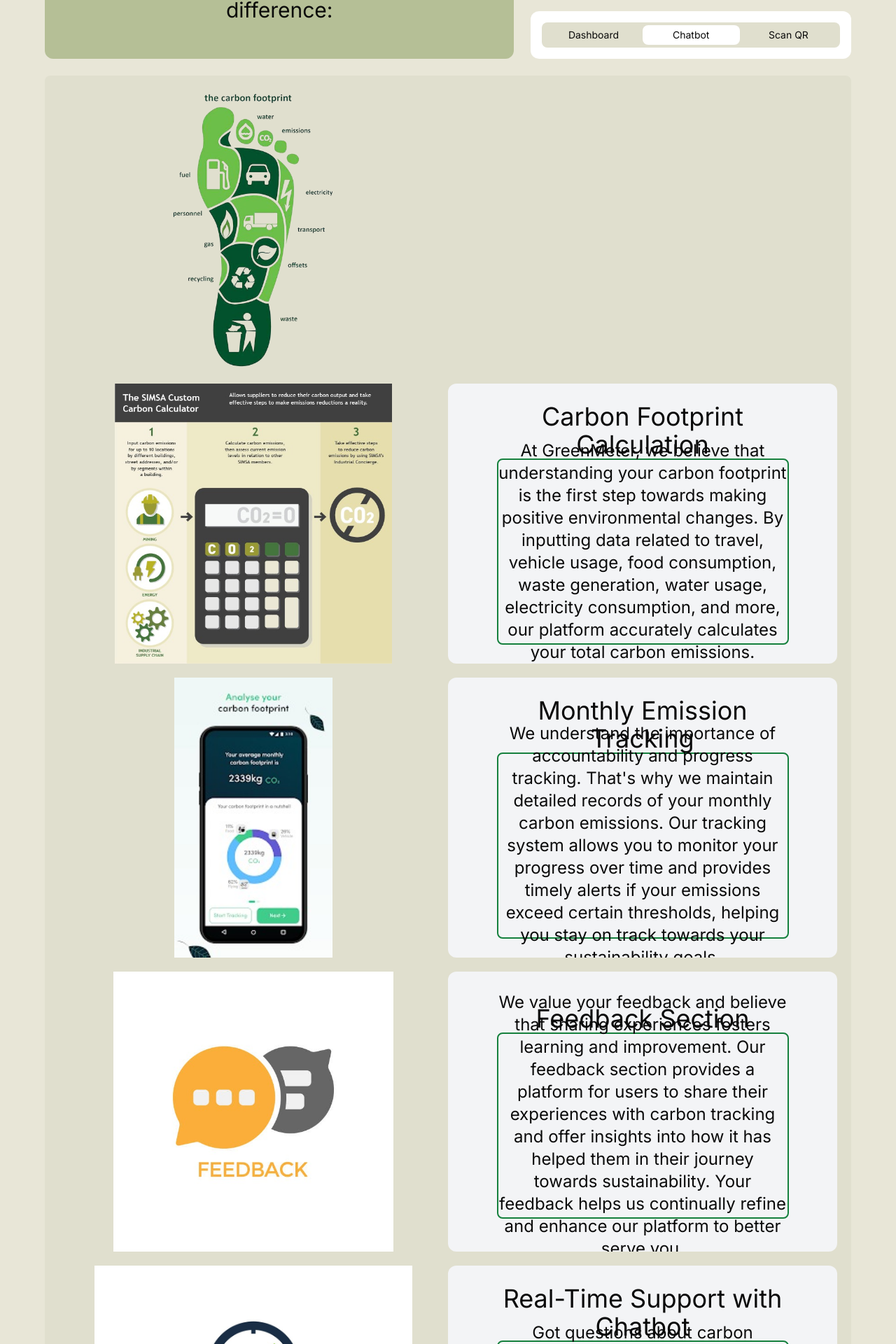
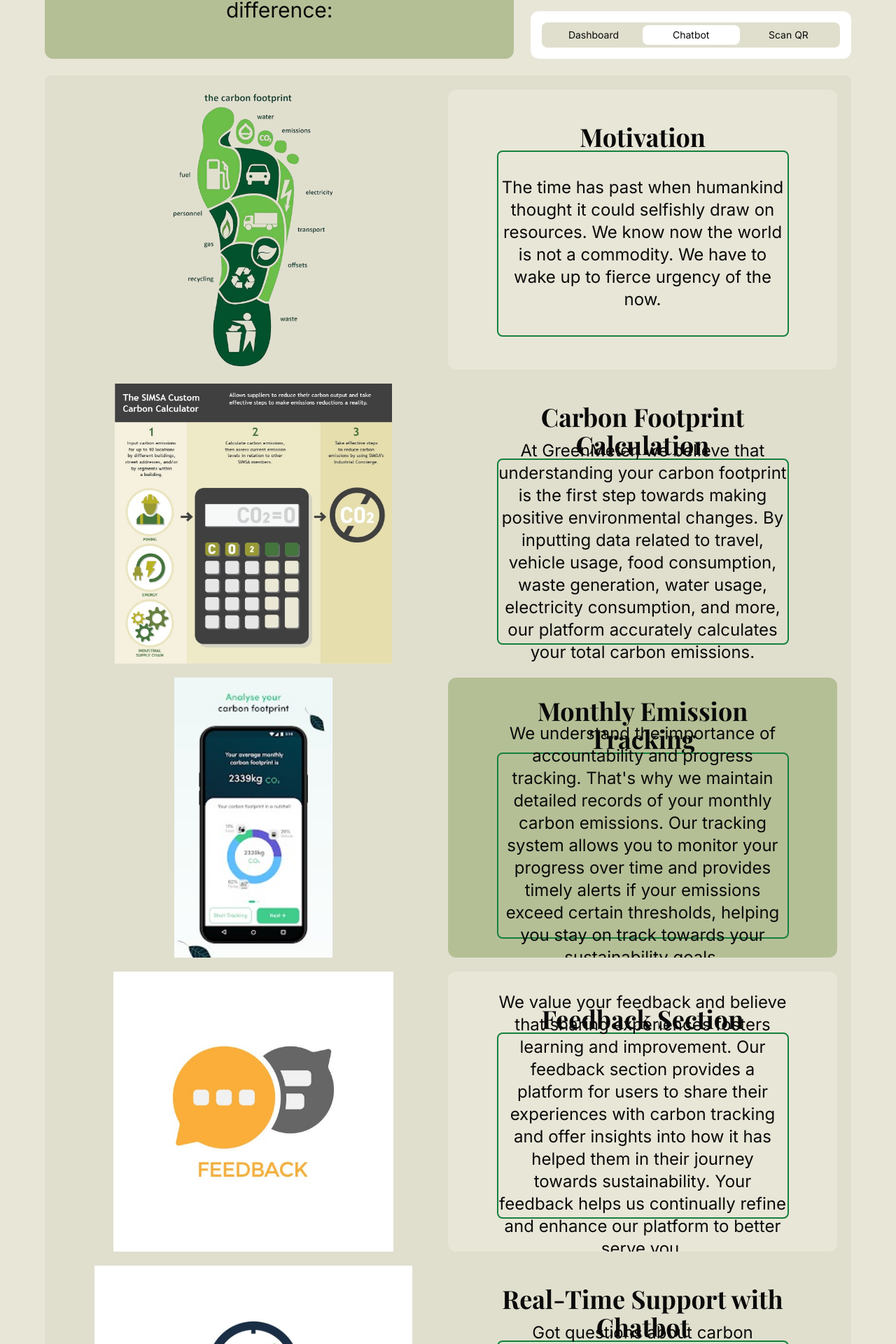
Before and after one commit to Aggarwalg01/Carbon-Footprint-Tracker, a Next.js app in the folder main-page/: page / in a window 1280 px wide. Shown: the part 540-2460 px from the top of the page at 70% size. Built offline with nearby package versions, Linux system fonts and the light colour scheme; no server answers; a web font is replaced by a local one.

Commit message:
section colours on main page

```diff
--- a/main-page/src/app/page.js
+++ b/main-page/src/app/page.js
@@ -184,12 +184,12 @@ export default function Page() {
           />
         </div>
 
-        <div className="w-full h-full flex flex-col justify-center items-center rounded-xl relative overflow-hidden">
+        <div className="w-full h-full flex bg-[#e8e6d7]  flex-col justify-center items-center rounded-xl relative overflow-hidden">
           {/* <div className=" w-72 h-72 c1 bg-green-700 absolute -left-10 -top-10"></div> */}
           {/* <div className=" w-72 h-72 c1 rounded-full bg-green-700 absolute -right-14 -bottom-10"></div> */}
-          {/* <div className="w-3/4 text-center text-4xl">About Us</div> */}
-          <div className="w-3/4 h-2/3 z-10 flex justify-center items-center  rounded-lg">
-            {/* <p className="text-2xl bg-[#b5bf96]">Your personal carbon emissions tracker - Whether you're a conscious consumer looking to minimize your impact or a business aiming to improve sustainability practices, GreenMeter equips you with the tools and knowledge to foster positive change.</p> */}
+          <div className="w-3/4 text-center text-4xl heading font-bold">Motivation</div>
+          <div className="w-3/4 h-2/3 z-10 flex justify-center items-center  rounded-lg border-2 border-green-700">
+            <p className="text-2xl">The time has past when humankind thought it could selfishly draw on resources. We know now the world is not a commodity. We have to wake up to fierce urgency of the now.</p>
           </div>
         </div>
         </div>
@@ -203,10 +203,10 @@ export default function Page() {
           />
         </div>
 
-        <div className="w-full h-full bg-gray-100 flex flex-col justify-center items-center rounded-xl relative overflow-hidden">
+        <div className="w-full h-full bg-[#e0dfce] flex flex-col justify-center items-center rounded-xl relative overflow-hidden">
           {/* <div className=" w-72 h-72 c1 bg-green-700 absolute -left-10 -top-10"></div> */}
           {/* <div className=" w-72 h-72 c1 rounded-full bg-green-700 absolute -right-14 -bottom-10"></div> */}
-          <div className="w-3/4 text-center text-4xl z-30">Carbon Footprint Calculation</div>
+          <div className="w-3/4 text-center text-4xl z-30 heading font-bold">Carbon Footprint Calculation</div>
           <div className="w-3/4 h-2/3 z-10 flex justify-center items-center  rounded-lg border-2 border-green-700">
             <p className="text-2xl">
 At GreenMeter, we believe that understanding your carbon footprint is the first step towards making positive environmental changes. By inputting data related to travel, vehicle usage, food consumption, waste generation, water usage, electricity consumption, and more, our platform accurately calculates your total carbon emissions.
@@ -224,10 +224,10 @@ At GreenMeter, we believe that understanding your carbon footprint is the first
           />
         </div>
 
-        <div className="w-full h-full bg-gray-100 flex flex-col justify-center items-center rounded-xl relative overflow-hidden">
+        <div className="w-full h-full bg-[#b5bf96] flex flex-col justify-center items-center rounded-xl relative overflow-hidden">
           {/* <div className=" w-72 h-72 c1 bg-green-700 absolute -left-10 -top-10"></div> */}
           {/* <div className=" w-72 h-72 c1 rounded-full bg-green-700 absolute -right-14 -bottom-10"></div> */}
-          <div className="w-3/4 text-center text-4xl">Monthly Emission Tracking</div>
+          <div className="w-3/4 text-center text-4xl  heading font-bold">Monthly Emission Tracking</div>
           <div className="w-3/4 h-2/3 z-10 flex justify-center items-center  rounded-lg border-2 border-green-700">
             <p className="text-2xl">We understand the importance of accountability and progress tracking. That's why we maintain detailed records of your monthly carbon emissions. Our tracking system allows you to monitor your progress over time and provides timely alerts if your emissions exceed certain thresholds, helping you stay on track towards your sustainability goals.</p>
           </div>
@@ -243,10 +243,10 @@ At GreenMeter, we believe that understanding your carbon footprint is the first
           />
         </div>
 
-        <div className="w-full h-full bg-gray-100 flex flex-col justify-center items-center rounded-xl relative overflow-hidden">
+        <div className="w-full h-full bg-[#e8e6d7] flex flex-col justify-center items-center rounded-xl relative overflow-hidden">
           {/* <div className=" w-72 h-72 c1 bg-green-700 absolute -left-10 -top-10"></div> */}
           {/* <div className=" w-72 h-72 c1 rounded-full bg-green-700 absolute -right-14 -bottom-10"></div> */}
-          <div className="w-3/4 text-center text-4xl">Feedback Section</div>
+          <div className="w-3/4 text-center text-4xl heading font-bold">Feedback Section</div>
           <div className="w-3/4 h-2/3 z-10 flex justify-center items-center  rounded-lg border-2 border-green-700">
             <p className="text-2xl">We value your feedback and believe that sharing experiences fosters learning and improvement. Our feedback section provides a platform for users to share their experiences with carbon tracking and offer insights into how it has helped them in their journey towards sustainability. Your feedback helps us continually refine and enhance our platform to better serve you.</p>
           </div>
@@ -262,10 +262,10 @@ At GreenMeter, we believe that understanding your carbon footprint is the first
           />
         </div>
 
-        <div className="w-full h-full bg-gray-100 flex flex-col justify-center items-center rounded-xl relative overflow-hidden">
+        <div className="w-full h-full bg-[#e0dfce]  flex flex-col justify-center items-center rounded-xl relative overflow-hidden">
           {/* <div className=" w-72 h-72 c1 bg-green-700 absolute -left-10 -top-10"></div> */}
           {/* <div className=" w-72 h-72 c1 rounded-full bg-green-700 absolute -right-14 -bottom-10"></div> */}
-          <div className="w-3/4 text-center text-4xl"> Real-Time Support with Chatbot</div>
+          <div className="w-3/4 text-center text-4xl heading font-bold"> Real-Time Support with Chatbot</div>
           <div className="w-3/4 h-2/3 z-10 flex justify-center items-center  rounded-lg border-2 border-green-700">
             <p className="text-2xl">Got questions about carbon emissions or sustainability? Our chatbot is here to help! Whether you're curious about eco-friendly lifestyle choices, need assistance navigating the app, or have specific inquiries about carbon calculations, our chatbot provides real-time answers and support to help you make informed decisions.</p>
           </div>
@@ -281,10 +281,10 @@ At GreenMeter, we believe that understanding your carbon footprint is the first
           />
         </div>
 
-        <div className="w-full h-full bg-gray-100 flex flex-col justify-center items-center rounded-xl relative overflow-hidden">
+        <div className="w-full h-full bg-[#b5bf96] flex flex-col justify-center items-center rounded-xl relative overflow-hidden">
           {/* <div className=" w-72 h-72 c1 bg-green-700 absolute -left-10 -top-10"></div> */}
           {/* <div className=" w-72 h-72 c1 rounded-full bg-green-700 absolute -right-14 -bottom-10"></div> */}
-          <div className="w-3/4 text-center text-4xl"> FAQs Section:</div>
+          <div className="w-3/4 text-center text-4xl heading font-bold"> FAQs Section:</div>
           <div className="w-3/4 h-2/3 z-10 flex justify-center items-center  rounded-lg border-2 border-green-700">
             <p className="text-2xl">Have burning questions about carbon emissions and sustainability practices? Check out our comprehensive FAQs section for answers to common queries. From understanding carbon offsetting to tips for reducing your ecological footprint, we've got you covered with informative resources to support your sustainability journey.</p>
           </div>
```
